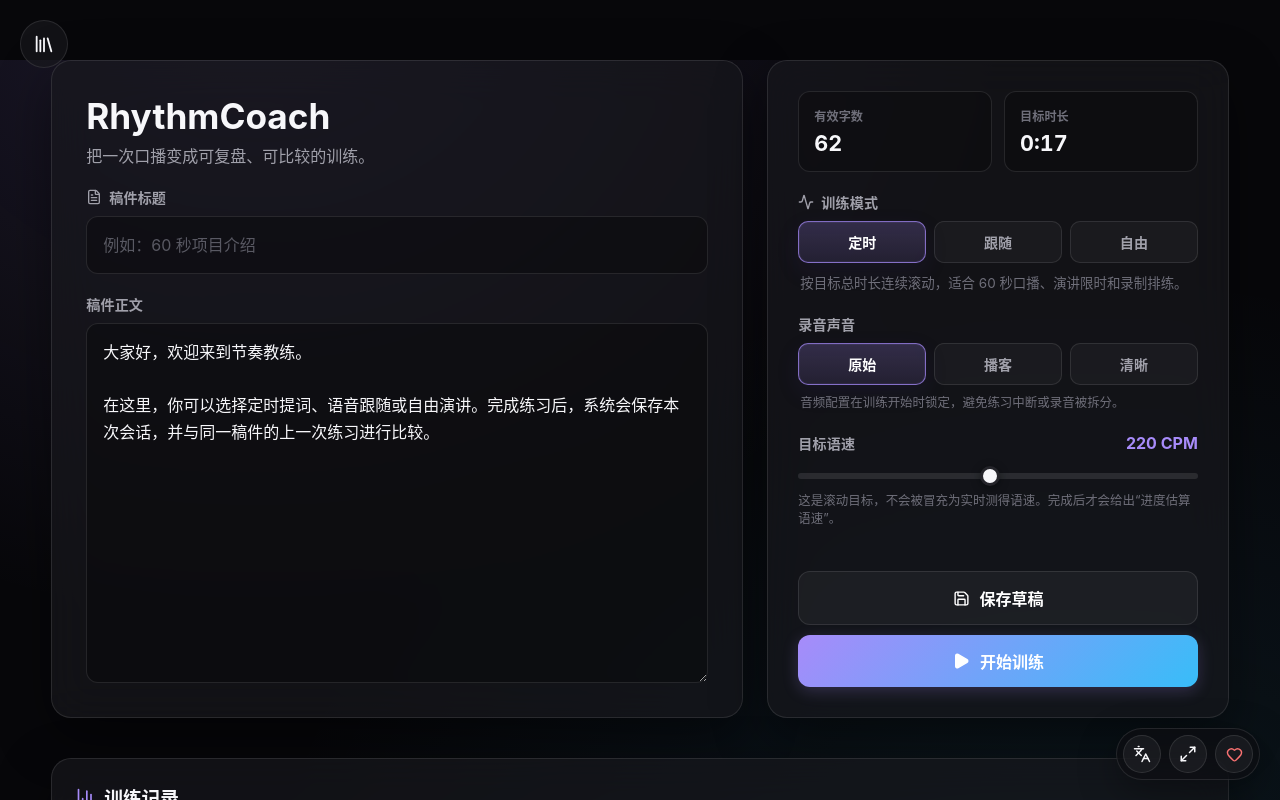
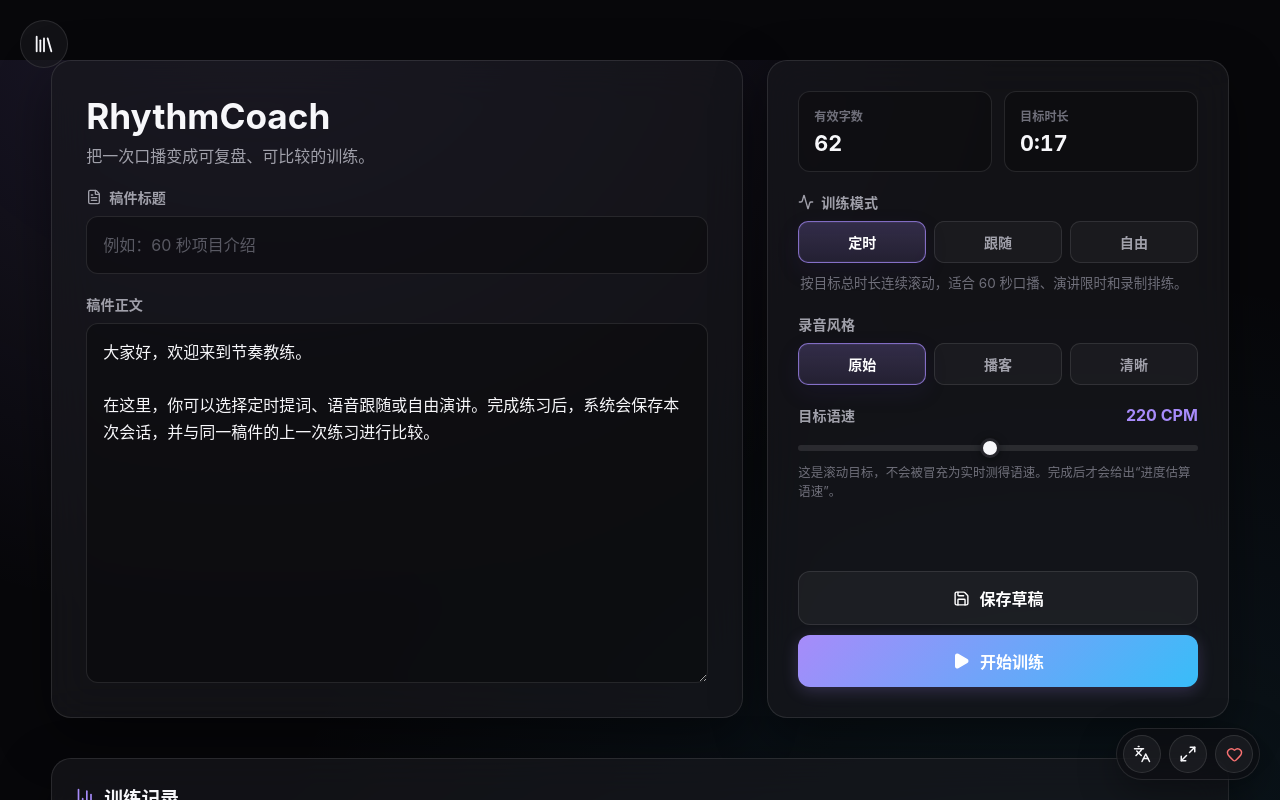
Before and after one commit to liuh886/RhythmCoach, a React (Vite) app in the folder web/: page / in a window 1280 px wide. Shown: the top 800 px of the page. Built offline with nearby package versions, Linux system fonts and the light colour scheme; the HTML template or start-up script is replaced by a standard one.

Commit message:
copy: rename recording style label

```diff
--- a/web/src/components/ScriptEditor.tsx
+++ b/web/src/components/ScriptEditor.tsx
@@ -272,7 +272,7 @@ export function ScriptEditor({ onStart }: ScriptEditorProps) {
             </div>
 
             <div>
-              <span className="field-label">{globalLang === 'zh' ? '录音声音' : 'Recording sound'}</span>
+              <span className="field-label">{globalLang === 'zh' ? '录音风格' : 'Recording style'}</span>
               <div style={{ display: 'grid', gridTemplateColumns: 'repeat(3, 1fr)', gap: 8 }}>
                 {(['raw', 'podcast', 'broadcast'] as const).map((profile) => (
                   <button
@@ -286,9 +286,6 @@ export function ScriptEditor({ onStart }: ScriptEditorProps) {
                   </button>
                 ))}
               </div>
-              <p style={{ color: 'var(--text-muted)', fontSize: '.78rem', lineHeight: 1.5, margin: '9px 2px 0' }}>
-                {globalLang === 'zh' ? '音频配置在训练开始时锁定，避免练习中断或录音被拆分。' : 'The audio profile is locked when the session starts to prevent recording interruptions.'}
-              </p>
             </div>
 
             {storedMode !== 'free' && (
```
